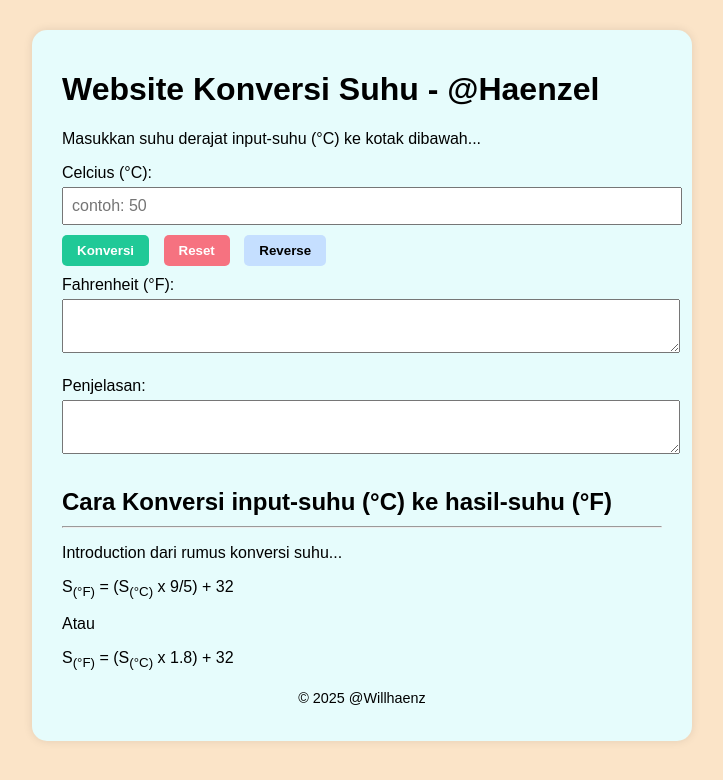
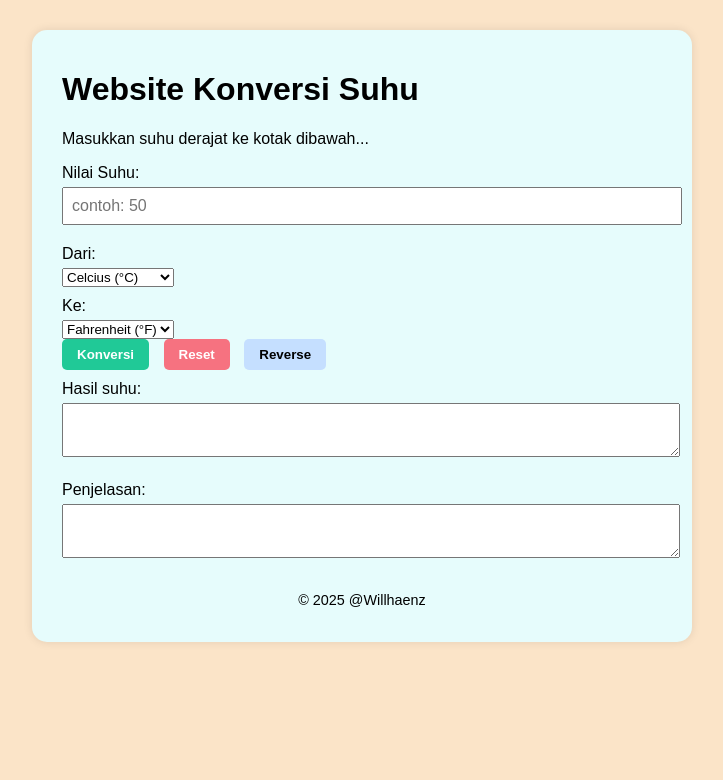
Before and after one commit to Willhaenz/Mini-Project-RevoU, a plain HTML site: page index.html in a window 1280 px wide. Shown: the whole page, without its empty margins (278-1001 px from the left). Drawn offline with Linux system fonts and the light colour scheme.

Commit message:
Update index.html

```diff
--- a/index.html
+++ b/index.html
@@ -13,22 +13,45 @@
     <div class="container">
     <!-- Header Content -->
     <header>
-        <h1>Website Konversi Suhu - @Haenzel</h1>
+        <h1>Website Konversi Suhu</h1>
     </header>
 
     <!-- Main Content -->
     <main>
     <!-- Introduction -->
         <section>
-            <p>Masukkan suhu derajat input-suhu (&deg;C) ke kotak dibawah...</p>
+            <p>Masukkan suhu derajat ke kotak dibawah...</p>
         </section>
 
     <!-- Form Konversi Suhu -->
         <form class="padding-medium">
-            <!-- Inputan suhu -->
+        <!-- Inputan suhu dan satuan -->
     <div>
-                <label for="input-suhu">Celcius (&deg;C):</label>
+        <label for="input-suhu">Nilai Suhu:</label>
         <input type="number" id="input-suhu" placeholder="contoh: 50">
+    </div>
+
+    <!-- Pilihan satuan suhu -->
+    <div class="unit-selector">
+    <div class="unit-field">
+        <label for="from-unit">Dari:</label>
+            <select id="from-unit">
+                <option value="celcius">Celcius (&deg;C)</option>
+                <option value="fahrenheit">Fahrenheit (&deg;F)</option>
+                <option value="kelvin">Kelvin (K)</option>
+                <option value="reamur">Reamur (&deg;Re)</option>
+            </select>
+    </div>
+
+    <div class="unit-field">
+            <label for="to-unit">Ke:</label>
+            <select id="to-unit">
+                <option value="fahrenheit">Fahrenheit (&deg;F)</option>
+                <option value="celcius">Celcius (&deg;C)</option>
+                <option value="kelvin">Kelvin (K)</option>
+                <option value="reamur">Reamur (&deg;Re)</option>
+            </select>
+    </div>
     </div>
 
         <!-- Tombol Action -->
@@ -38,11 +61,10 @@
                 <button type="button" class="reverse-btn" onclick="reverseConversion()">Reverse</button>
             </div>
     </form>
-
         <!-- Hasil Konversi -->
         <section class="padding-medium">
             <div>
-                <label for="hasil-suhu">Fahrenheit (&deg;F):</label>
+                <label for="hasil-suhu">Hasil suhu:</label>
                 <textarea id="hasil-suhu" readonly></textarea>
             </div>
         </section>
@@ -54,29 +76,13 @@
                 <textarea id="detail-suhu" readonly></textarea>
             </div>
         </section>
-
-        <!-- Keterangan Formula -->
-        <section>
-            <header>
-                <h2>Cara Konversi input-suhu (&deg;C) ke hasil-suhu (&deg;F)</h2>
-            </header>
-
-            <hr />
-
-            <div>
-                <p>Introduction dari rumus konversi suhu...</p>
-                <p class="rumus-content">S<sub>(&deg;F)</sub> = (S<sub>(&deg;C)</sub> x 9/5) + 32</p>
-                <p>Atau</p>
-                <p class="rumus-content">S<sub>(&deg;F)</sub> = (S<sub>(&deg;C)</sub> x 1.8) + 32</p>
-            </div>
-        </section>
     </main>
 
     <!-- Footer Content -->
     <footer>
         <p>&copy; 2025 @Willhaenz</p>
     </footer>
+
     <script src="js/script.js"></script>
 </body>
-
 </html>
```
Lines whose indentation alone changed are shown as unchanged.
